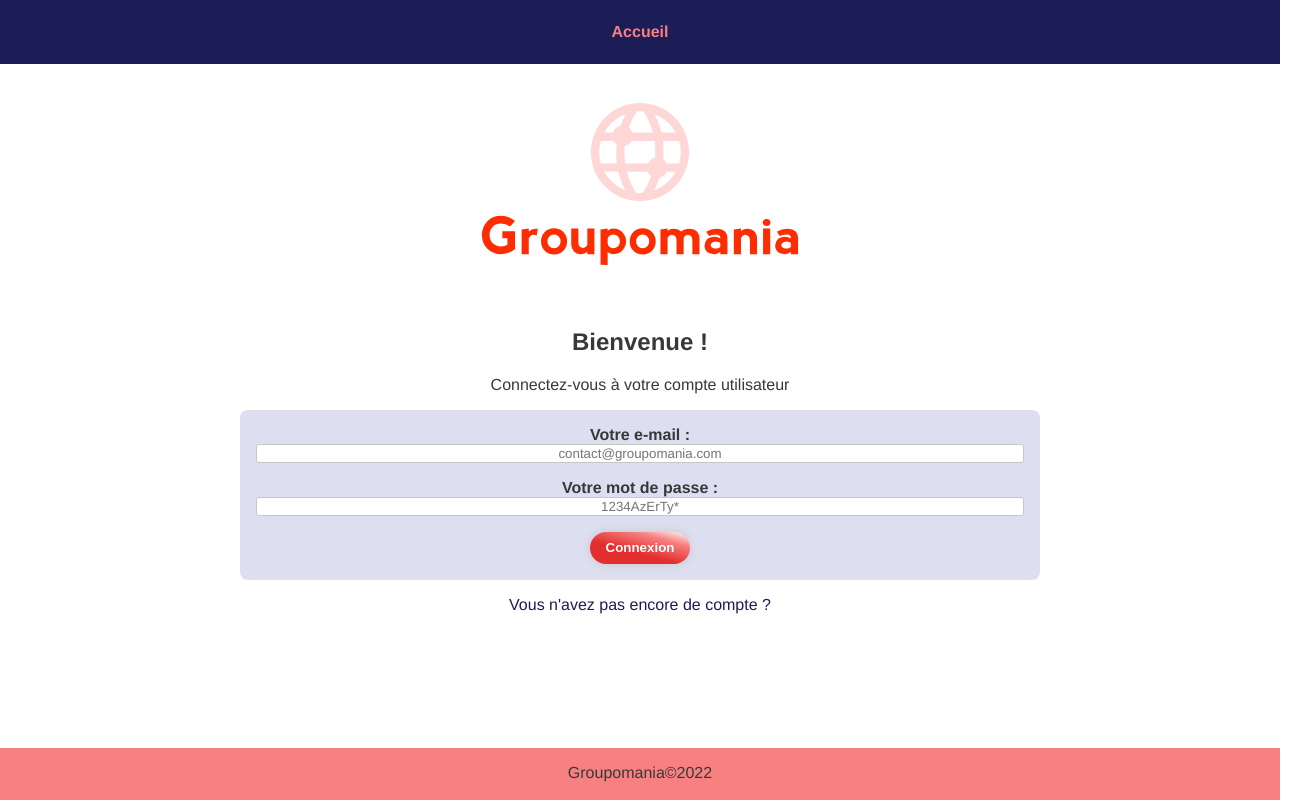
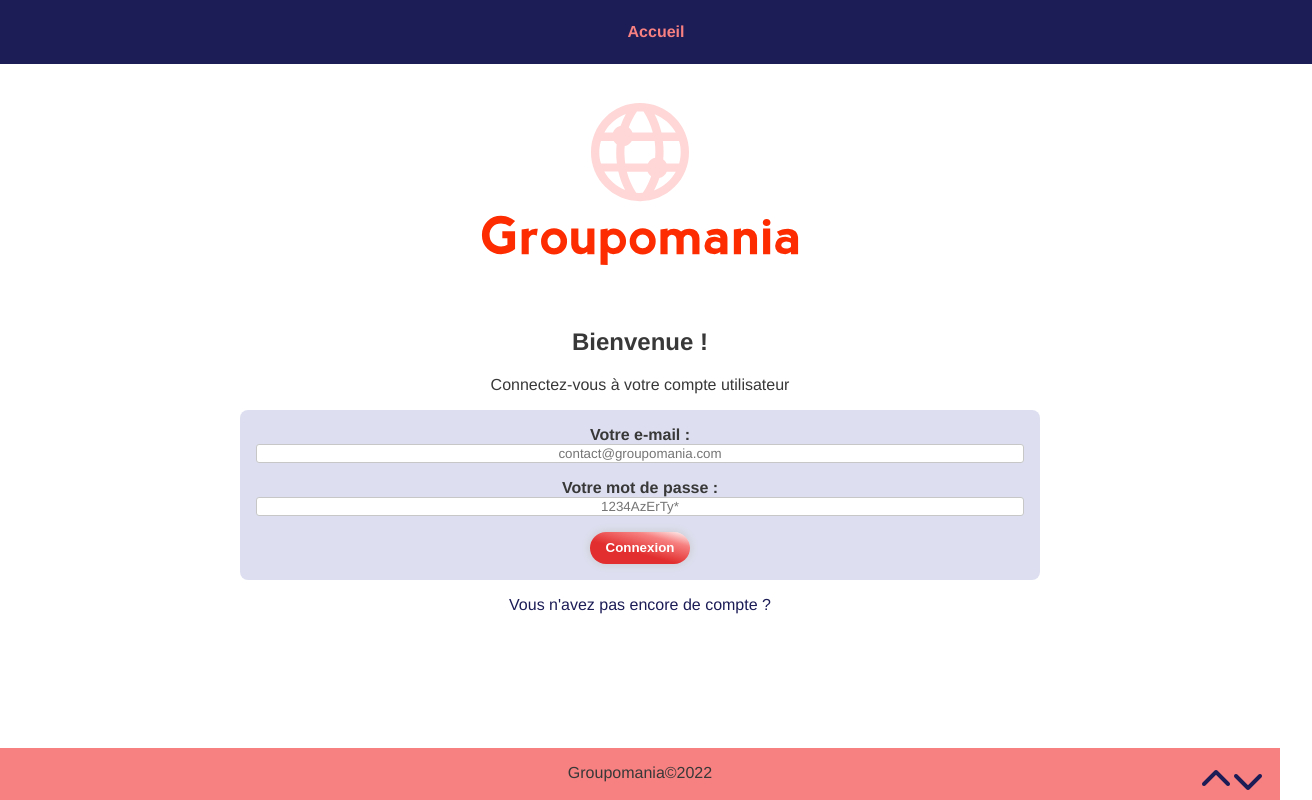
Before and after one commit to ewanouchka/EvaCharnayKruschat_7_17112021, a Vue app in the folder grouporama-app/: page / in a window 1280 px wide. Shown: the whole page, 1312 px wide, since content can reach past the window. Built offline with nearby package versions, Linux system fonts and the light colour scheme.

Commit message:
export css de base

```diff
--- a/grouporama-app/src/App.vue
+++ b/grouporama-app/src/App.vue
@@ -1,10 +1,14 @@
 <template>
   <div id="app">
-    <Nav />
+    <section id="top"><Nav /></section>
     <router-view class="main-section" />
-    <footer>
+    <footer id="bottom">
       {{ copyright }}
     </footer>
+    <section class="nav-arrows">
+      <a href="#top"><i class="fas fa-chevron-up"></i></a>
+      <a href="#bottom"><i class="fas fa-chevron-down"></i></a>
+    </section>
   </div>
 </template>
 
@@ -26,37 +30,6 @@
 </script>
 
 <style lang="scss">
-body {
-  margin: 0;
-}
-
-:root {
-  --color-primary: rgb(28, 28, 87);
-  --color-primary-transparent: rgba(28, 40, 155, 0.15);
-  --color-secondary: rgb(247, 128, 128);
-  --color-secondary-transparent: rgb(252, 230, 230);
-  --color-secondary-dark: rgb(226, 46, 46);
-  --color-secondary-gradient: linear-gradient(
-    -165deg,
-    var(--color-lighter),
-    var(--color-secondary) 25%,
-    var(--color-secondary-dark) 60%,
-    var(--color-secondary-dark)
-  );
-  --color-transparent: rgba(255, 255, 255, 0.95);
-  --color-lighter: rgb(255, 255, 255);
-  --color-light: rgb(199, 199, 199);
-  --color-medium: rgb(128, 128, 128);
-  --color-dark: rgb(56, 56, 56);
-  --color-darker: rgb(0, 0, 0);
-  --font-text: Avenir, Helvetica, Arial, sans-serif;
-  --font-title: Avenir, Helvetica, Arial, sans-serif;
-  --font-size: 16px;
-  --padding-top-bottom: 1rem;
-  --footer-size: 1.25rem;
-  --header-size: 2rem;
-}
-
 a {
   text-decoration: none;
   color: var(--color-primary);
@@ -71,16 +44,8 @@
   margin: auto;
 }
 
-#app {
-  font-family: var(--font-text);
-  font-size: var(--font-size);
-  -webkit-font-smoothing: antialiased;
-  -moz-osx-font-smoothing: grayscale;
-  text-align: center;
-  color: var(--color-dark);
-  display: flex;
-  justify-content: center;
-  flex-wrap: wrap;
+#top {
+  width: 100%;
 }
 
 .home__logo {
@@ -181,4 +146,18 @@
   background: var(--color-secondary);
   color: var(--color-dark);
 }
+.nav-arrows {
+  position: fixed;
+  bottom: 0.25rem;
+  right: 1rem;
+  z-index: 999;
+}
+.nav-arrows i {
+  font-size: 2rem;
+  transition: all 0.3s ease-in-out;
+
+  &:hover {
+    color: var(--color-secondary-dark);
+  }
+}
 </style>
```
